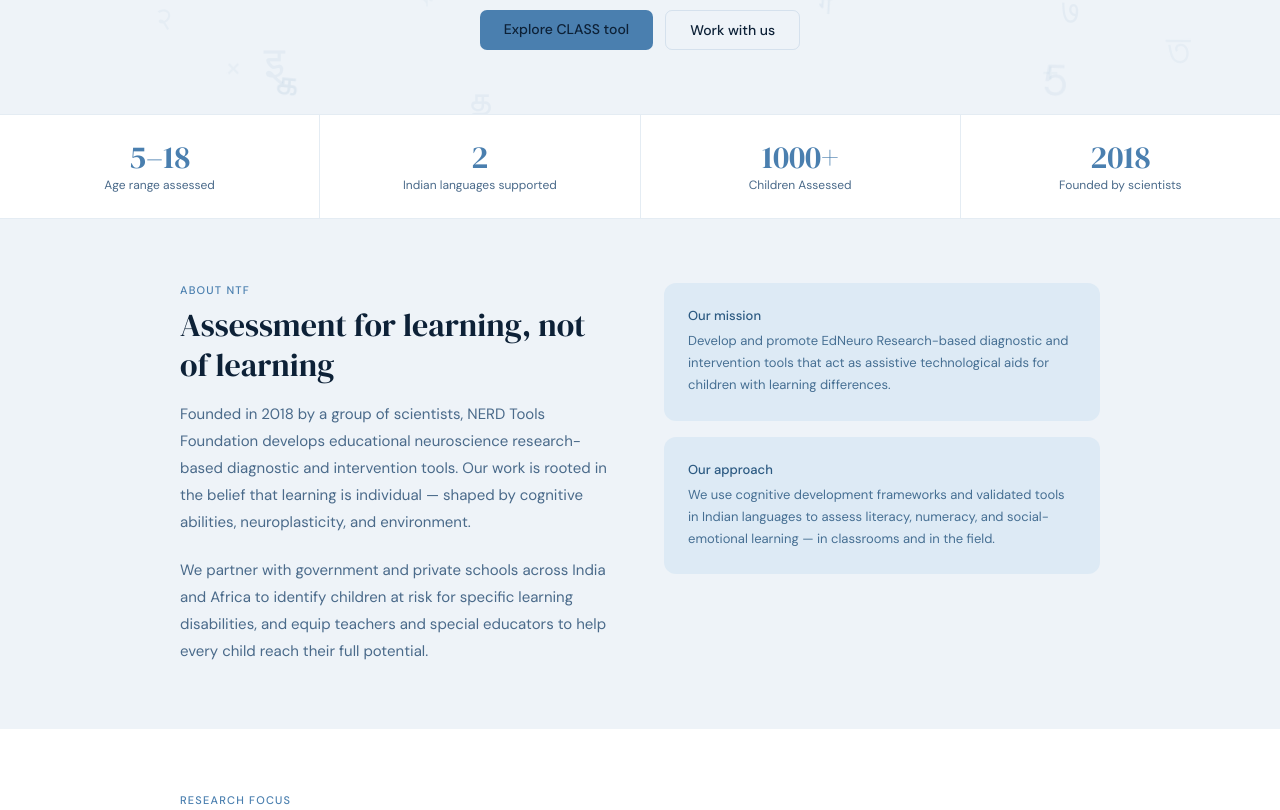
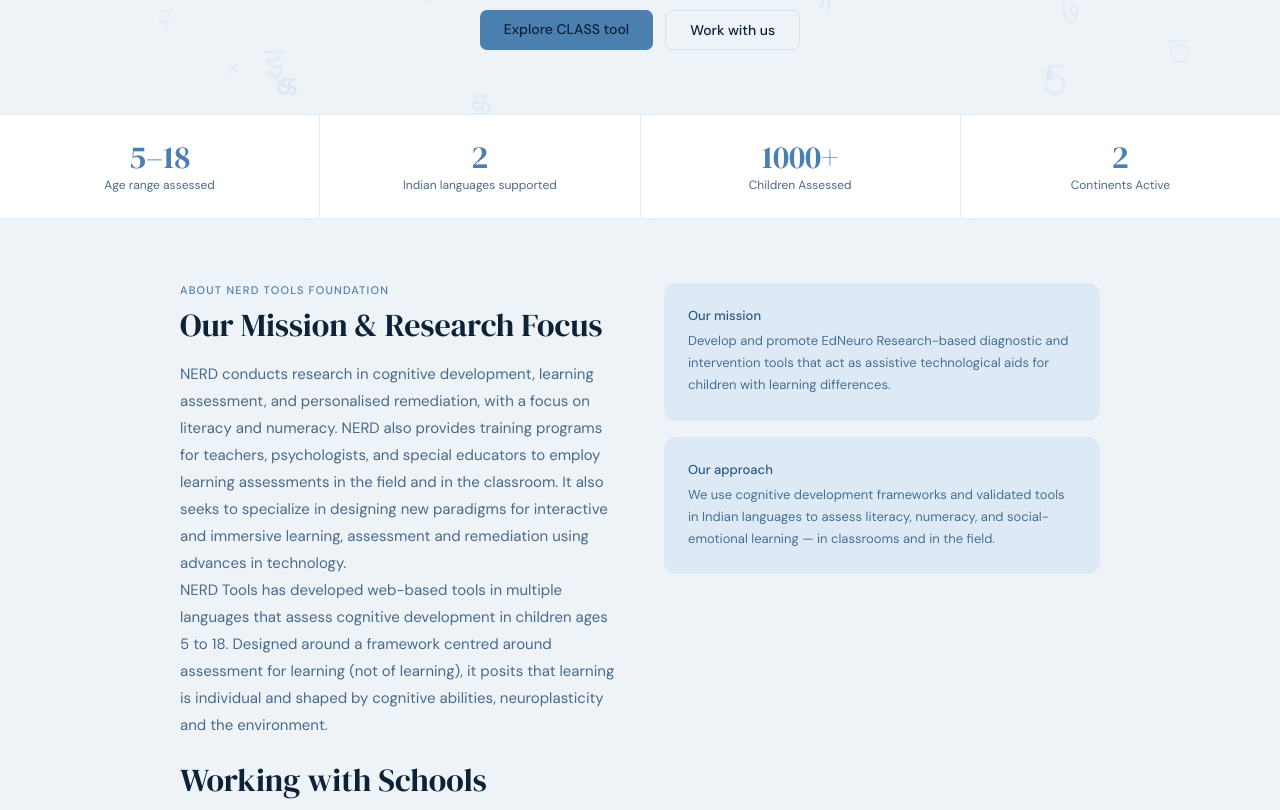
Before and after one commit to NerdToolsFoundation/NERDTools, a plain HTML site: page index.html in a window 1280 px wide. Shown: the part 654-1464 px from the top of the page. Drawn offline with Linux system fonts and the light colour scheme.

Commit message:
Update index.html

```diff
--- a/index.html
+++ b/index.html
@@ -261,16 +261,20 @@
   <div class="stat-item"><div class="stat-num">5–18</div><div class="stat-label">Age range assessed</div></div>
   <div class="stat-item"><div class="stat-num">2</div><div class="stat-label">Indian languages supported</div></div>
   <div class="stat-item"><div class="stat-num">1000+</div><div class="stat-label">Children Assessed</div></div>
-  <div class="stat-item"><div class="stat-num">2018</div><div class="stat-label">Founded by scientists</div></div>
+  <div class="stat-item"><div class="stat-num">2</div><div class="stat-label">Continents Active</div></div>
 </div>
 
 <section id="about">
   <div class="about-grid">
     <div>
-      <p class="section-label">About NTF</p>
-      <h2 class="section-title">Assessment for learning, not of learning</h2>
-      <p class="section-body">Founded in 2018 by a group of scientists, NERD Tools Foundation develops educational neuroscience research-based diagnostic and intervention tools. Our work is rooted in the belief that learning is individual — shaped by cognitive abilities, neuroplasticity, and environment.</p>
+      <p class="section-label">About Nerd Tools Foundation</p>
+      <h2 class="section-title">Our Mission & Research Focus </h2>
+      <p class="section-body">NERD conducts research in cognitive development, learning assessment, and personalised remediation, with a focus on literacy and numeracy. NERD also provides training programs for teachers, psychologists, and special educators to employ learning assessments in the field and in the classroom. It also seeks to specialize in designing new paradigms for interactive and immersive learning, assessment and remediation using advances in technology. </p>
+
+ <p class="section-body">NERD Tools has developed web-based tools in multiple languages that assess cognitive development in children ages 5 to 18. Designed around a  framework centred around assessment for learning (not of learning), it posits that learning is individual and shaped by cognitive abilities, neuroplasticity and the environment.
+</p>
       <br>
+      <h2 class="section-title">Working with Schools</h2>
       <p class="section-body">We partner with government and private schools across India and Africa to identify children at risk for specific learning disabilities, and equip teachers and special educators to help every child reach their full potential.</p>
     </div>
     <div>
```
